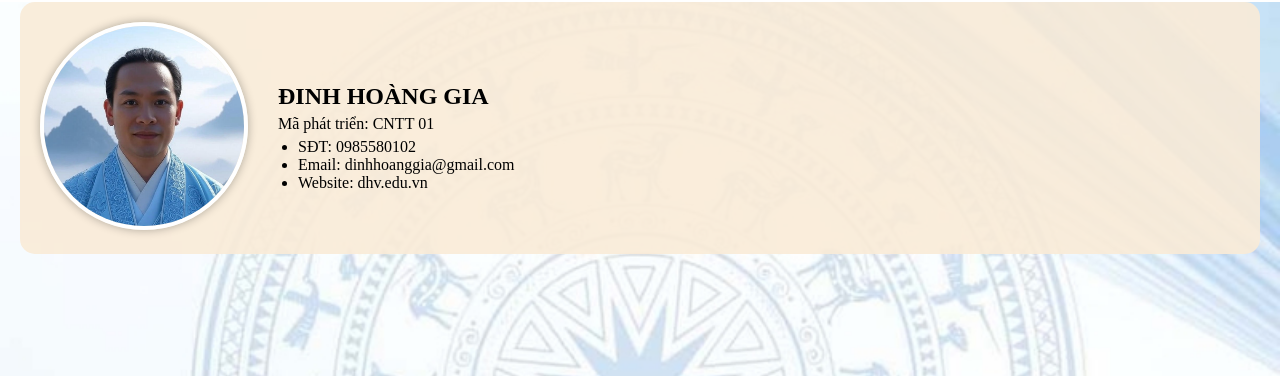
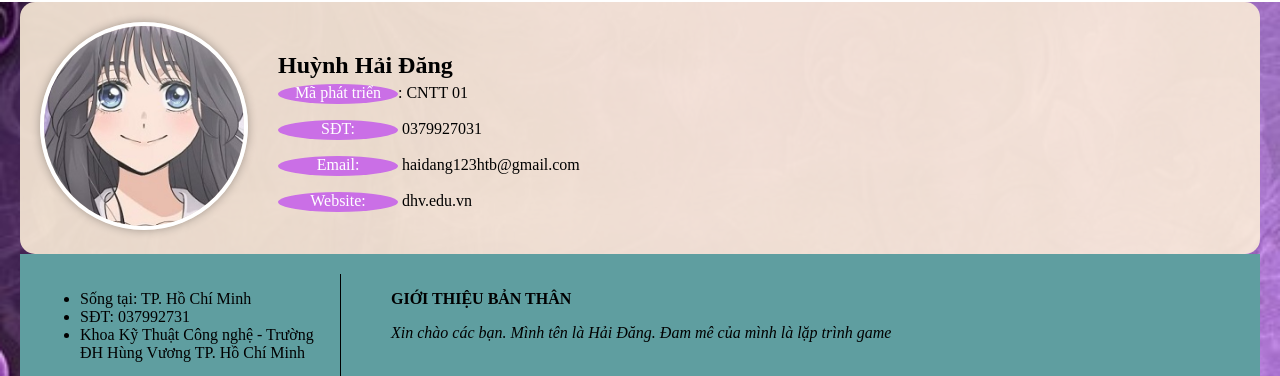
Before and after one commit to f11boy2003-source/baitap1, a website: page index.html in a window 1280 px wide. Shown: the part 119-495 px from the top of the page. Drawn offline with Linux system fonts and the light colour scheme.

Commit message:
hai dang

```diff
--- a/index.html
+++ b/index.html
@@ -3,6 +3,24 @@
   <head>
     <meta charset="UTF-8" />
     <link rel="stylesheet" href="assets/css/main.css" />
+
+
+    <style>
+
+      .contact{
+        display: inline-block;
+        background-color: #ca6fe6;
+        color:#fff;
+         width: 120px;
+         height: 20px;
+         border-radius: 50%;
+         text-align: center;
+      }
+
+  </style>
+
+
+
   </head>
   <header>
     <div id="header1">
@@ -47,7 +65,7 @@
       style="
         width: 100%;
         height: 100vh;
-        background-image: url('./assets/images/background_trong_dong.jpg');
+        background-image: url('./assets/images/v1.jpg');
         background-size: cover; /* Phủ kín toàn màn hình */
         background-repeat: no-repeat; /* Không lặp lại */
         background-position: center; /* Căn giữa ảnh */
@@ -74,7 +92,7 @@
         <!-- Ảnh chân dung trong vòng tròn -->
         <div style="margin-right: 30px">
           <img
-            src="./assets/images/image1.jpg"
+            src="./assets/images/586472 (1).jpg"
             style="
               width: 200px;
               height: 200px;
@@ -90,19 +108,40 @@
         <!-- Thông tin cá nhân -->
         <div>
           <p style="font-size: 24px; font-weight: bold; margin-bottom: 5px">
-            ĐINH HOÀNG GIA
+            Huỳnh Hải Đăng
+
+
           </p>
-          <p style="margin: 5px 0">Mã phát triển: CNTT 01</p>
-          <ul style="margin: 5px 0; padding-left: 20px">
-            <li>SĐT: 0985580102</li>
-            <li>Email: dinhhoanggia@gmail.com</li>
-            <li>Website: dhv.edu.vn</li>
-          </ul>
+          <p style="margin: 5px 0"><span class="contact">Mã phát triển</span>: CNTT 01</p>
+          <p> <span class="contact">SĐT:</span> 0379927031 </p>
+          <p><span class="contact">Email:</span> haidang123htb@gmail.com</p>
+          <p><span class="contact">Website:</span> dhv.edu.vn</p>
+
         </div>
       </div>
-    </div>
-  </body>
 
+      <div id="ngaythangnamsinh" style="background-color: cadetblue; max-width: 1200px;margin: 0 auto;padding: 20px;display: flex;flex-direction: row;">
+
+
+        <div style="width: 300px;">
+          <ul>
+              <li>Sống tại: TP. Hồ Chí Minh</li>
+              <li>SĐT: 037992731</li>
+              <li>Khoa Kỹ Thuật Công nghệ - Trường ĐH Hùng Vương TP. Hồ Chí Minh</li>
+
+          </ul>
+
+        </div>
+
+        <div style="padding-left: 50px; border-left: 1px solid #000;">
+                <p><b>GIỚI THIỆU BẢN THÂN</b></p>
+                <p style="font-style: italic;">Xin chào các bạn. Mình tên là Hải Đăng. Đam mê của mình là lặp trình game </p>
+  </div>
+
+</body>
+
+
+ </div>
   <footer>
     <div id="footer1">
       <div class="content">
```
Also changed, not shown: assets/images/586472 (1).jpg (added), assets/images/purple.webp (added), assets/images/v1.jpg (added).
